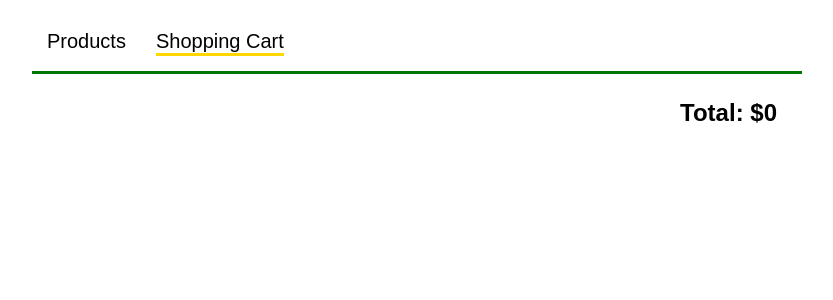
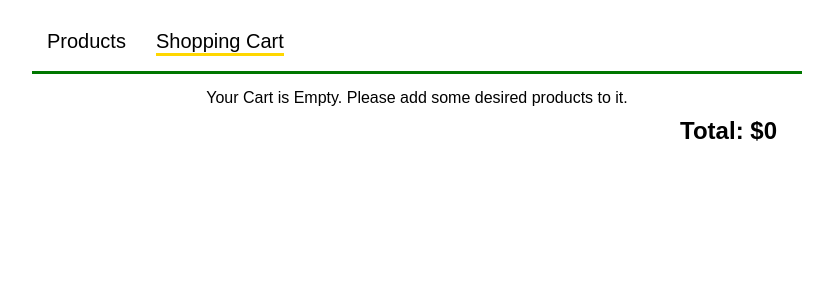
Before and after one commit to KosenkoDmitriy/react-shopper, a React (Create React App) app: page / in a window 1280 px wide. Both pictures are taken after a click on the link "Shopping Cart". Shown: the top 300 px of the page, without its empty margins (223-1056 px from the left). Built offline with nearby package versions, Linux system fonts and the light colour scheme.

Commit message:
Empty shopping cart message

```diff
--- a/src/ShoppingCartPage.css
+++ b/src/ShoppingCartPage.css
@@ -26,3 +26,6 @@
   padding: 10px;
   font-size: 1.5em;
 }
+.ShoppingCartMessage {
+  text-align: center;
+}
--- a/src/ShoppingCartPage.js
+++ b/src/ShoppingCartPage.js
@@ -9,6 +9,7 @@ function ShoppingCartPage({ products, onAdd, onDelete }) {
   return (
     <ul className="ShoppingCartPageProducts">
       {
+        products.length > 0 ?
         products.map(
         product =>
           <li key={product.id} className="ShoppingCartPageProduct">
@@ -20,7 +21,11 @@ function ShoppingCartPage({ products, onAdd, onDelete }) {
               </div>
             </Product>
           </li>
-      )}
+      ) :
+      <div className="ShoppingCartMessage">
+        Your Cart is Empty. Please add some desired products to it.
+      </div>
+    }
       <li className="ShoppingCartPageTotal"><Total products={ products } /></li>
     </ul>
   );
```
